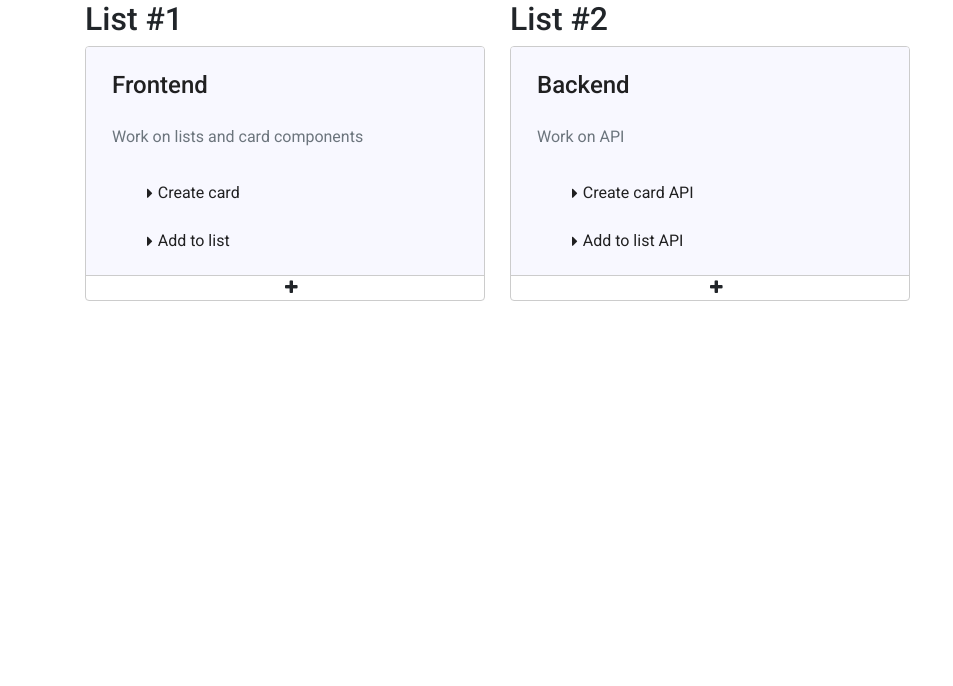
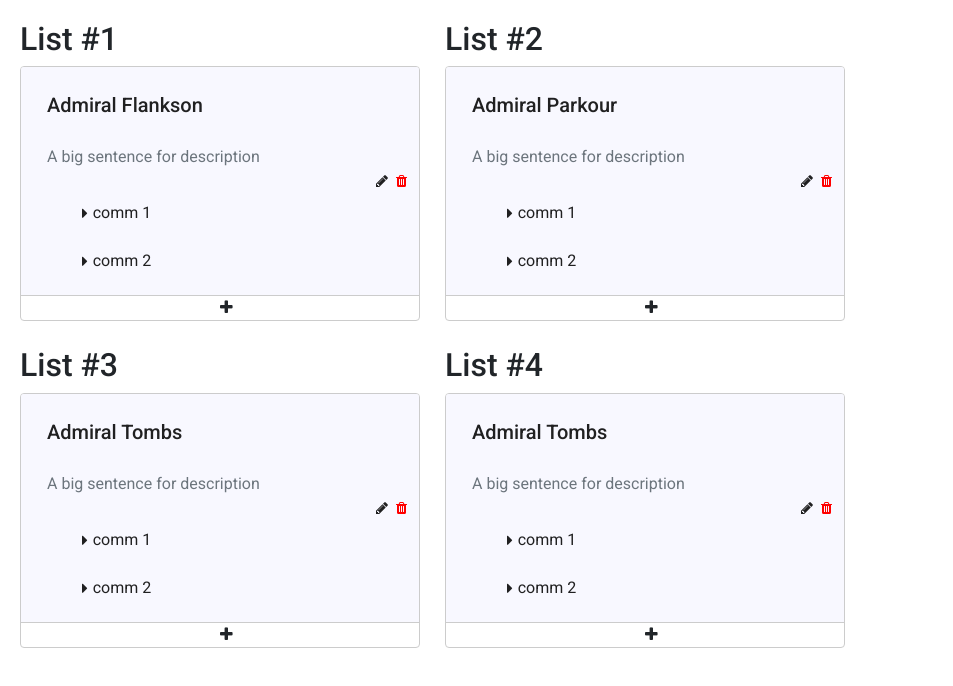
Before and after one commit to sudarsan11/Trello-clone, an Angular app: page /list in a window 1280 px wide. Shown: the top 686 px of the page, without its empty margins (0-953 px from the left). Built offline with nearby package versions, Linux system fonts and the light colour scheme.

Commit message:
Implemented update and delete cards

```diff
--- a/src/app/card/card.component.html
+++ b/src/app/card/card.component.html
@@ -4,11 +4,11 @@
   <form #cardForm="ngForm" (submit)="onSaveCard(cardForm)" >
 
       <div class="form-group">
-          <input type="text" class="form-control" ngModel name="title" placeholder="Enter a card title">
+          <input type="text" class="form-control" ngModel name="title" [ngModel]="cardTitle" placeholder="Enter a card title" #title>
         </div>
 
         <div class="form-group">
-          <textarea class="form-control" rows="5" ngModel name="description"  placeholder="Add a description"></textarea>
+          <textarea class="form-control" rows="5" ngModel name="description" [ngModel]="cardDesc" placeholder="Add a description"></textarea>
         </div>
 
         <div class="form-group" *ngFor="let comment of comments let i = index">
@@ -20,7 +20,7 @@
         </div>
 
         <div>
-          <button style="float: right;" type="submit" class="btn btn-primary">Save card</button>
+          <button style="float: right;" [disabled]="title.value.length == 0" type="submit" class="btn btn-primary">Save card</button>
         </div>
 
 
--- a/src/app/card/card.component.ts
+++ b/src/app/card/card.component.ts
@@ -12,6 +12,11 @@ export class CardComponent implements OnInit {
   constructor(public cardService: CardService) { }
 
   comments = [1];
+
+  isEdit = false;
+  cardTitle: string;
+  cardDesc: string;
+  cardComments: Array<string>;
 
   onAddNewComment() {
     this.comments.push(1);
@@ -35,12 +40,21 @@ export class CardComponent implements OnInit {
        comments : cardComments
     }
 
+    console.log(newCard);
     this.cardService.setCard(newCard);
-
 
   }
 
   ngOnInit() {
+
+    this.isEdit = this.cardService.getIsEdit();
+
+    if (this.isEdit) {
+      const editedCard = this.cardService.getCard();
+      this.cardTitle = editedCard.title;
+      this.cardDesc  = editedCard.description;
+      this.cardComments = editedCard.comments;
+    }
   }
 
 }
--- a/src/app/card/card.service.ts
+++ b/src/app/card/card.service.ts
@@ -8,9 +8,21 @@ export class CardService {
   card: CardInterface = {title: '', description: '', comments: []};
   private cardUpdated = new Subject<CardInterface>();
 
+  isEdit = false;
+
+
+  setIsEdit(status: boolean) {
+    this.isEdit = status;
+  }
+
+  getIsEdit() {
+    return this.isEdit;
+  }
+
   setCard(newCard: CardInterface) {
+    this.card = new CardInterface();
     this.card = newCard;
-    this.cardUpdated.next(newCard);
+    this.cardUpdated.next(this.card);
   }
 
   getCard() {
--- a/src/app/list/list.component.css
+++ b/src/app/list/list.component.css
@@ -2,7 +2,7 @@
 
   width: 400px;
   max-width: 100%;
-  margin: 0 25px 25px 0;
+  margin: 0 25px 25px 0px;
   display: inline-block;
   vertical-align: top;
 }
@@ -26,7 +26,7 @@
   justify-content: space-between;
   box-sizing: border-box;
   cursor: move;
-  background: white;
+  background-color: ghostwhite;
   font-size: 14px;
 }
 
@@ -70,3 +70,8 @@
 .cdk-drag-animating {
   transition: transform 250ms cubic-bezier(0, 0, 0.2, 1);
 }
+
+.new-card {
+  padding-right: 50px;
+  background-color: aliceblue;
+}
--- a/src/app/list/list.component.html
+++ b/src/app/list/list.component.html
@@ -1,5 +1,4 @@
-<div class="container">
-
+<div class="container-fluid" style="padding: 20px;">
   <div cdkDropListGroup>
       <div class="example-container" *ngFor="let f of lists let listIndex = index">
         <h2>{{f.item}}</h2>
@@ -8,16 +7,14 @@
           [cdkDropListData]="f.children"
           (cdkDropListDropped)="drop($event)">
 
+            <div class="example-box" [ngClass]="{'new-card': showForm && item.item.length == 0}" *ngFor="let item of f.children let cardIndex = index" cdkDrag>
 
-            <div class="example-box" style="background-color: ghostwhite;" *ngFor="let item of f.children" cdkDrag>
+              <mat-list>
 
-                <mat-list  *ngIf="item.title.length > 0">
-
-                      <mat-list-item class="display-4"><h4>{{item.title}}</h4></mat-list-item>
+                <mat-list-item><h5>{{item.item}}</h5></mat-list-item>
                 <mat-list-item class="text-muted">{{item.description}}</mat-list-item>
 
-                      <mat-list style="margin-left:30px;">
-
+                <mat-list style="margin-left:30px">
                     <mat-list-item  *ngFor="let comment of item.comments">
                         <i class="fa fa-caret-right" aria-hidden="true" style="margin: 5px;"></i>
                         {{comment}}
@@ -27,17 +24,19 @@
               </mat-list>
 
 
-
-                <app-card   *ngIf="item.title.length == 0" style="width: 100%"></app-card>
-
+              <div class="row col-2" *ngIf=" item.item.length > 0">
+                  <i class="fa fa-pencil" style="padding-right: 8px; cursor: pointer;" (click)="onUpdateCard(listIndex, cardIndex)"></i>
+                  <i class="fa fa-trash" style="color: red; cursor: pointer;" (click)="onDeleteCard(listIndex, cardIndex)"></i>
               </div>
 
+              <app-card style="width: 100%" *ngIf="showForm && item.item.length == 0" ></app-card>
+            </div>
 
-            <div><i style="margin-left: 50%; cursor: pointer;" (click)="onClickAddCard(listIndex)"
+            <div><i style="margin-left: 50%; cursor: pointer;" *ngIf="!disableAddCard" (click)="onAddCard(listIndex)"
               class="fa fa-plus" aria-hidden="true"></i></div>
+
 
         </div>
       </div>
     </div>
-
 </div>
--- a/src/app/list/list.component.ts
+++ b/src/app/list/list.component.ts
@@ -1,7 +1,6 @@
 import { Component, OnInit } from '@angular/core';
 import { CdkDragDrop, moveItemInArray, transferArrayItem } from '@angular/cdk/drag-drop';
 import { ListService } from './list.service';
-import { CardInterface } from '../card/card.interface';
 import { CardService } from '../card/card.service';
 
 @Component({
@@ -12,61 +11,98 @@ import { CardService } from '../card/card.service';
 export class ListComponent implements OnInit {
 
   constructor(public listService: ListService, public cardService: CardService) { }
+  showForm = false;
+  disableAddCard = false;
 
   lists = [
     {
       item: 'List #1',
-      children: [
-        {
-          title : 'Frontend',
-          description : 'Work on lists and card components',
-          comments: ['Create card', 'Add to list']
-        }
+      children:[
+        { item: 'Admiral Flankson', description: 'A big sentence for description' , comments: ['comm 1', 'comm 2']},
       ]
     },
-
     {
       item: 'List #2',
       children: [
-        {
-          title : 'Backend',
-          description : 'Work on API',
-          comments: ['Create card API', 'Add to list API']
-        }
-      ],
+        { item: 'Admiral Parkour', description: 'A big sentence for description', comments: ['comm 1', 'comm 2'] },
+      ]
+    },
+    {
+      item: 'List #3',
+      children: [
+        { item: 'Admiral Tombs',  description: 'A big sentence for description' , comments: ['comm 1', 'comm 2']},
+      ]
+    },
+    {
+      item: 'List #4',
+      children: [
+        { item: 'Admiral Tombs',  description: 'A big sentence for description', comments: ['comm 1', 'comm 2'] },
+      ]
+
     }
-  ];
+  ]
 
-  onClickAddCard(listIndex: number) {
+  onDeleteCard(listIndex: number, cardIndex: number) {
+    this.lists[listIndex].children.splice(cardIndex, 1);
+  }
 
-    this.lists[listIndex].children.push({
-        title :  '',
-        description : '',
-        comments:  []
-    });
 
-    this.cardService.getCardUpdatedListener()
+  onUpdateCard(listIndex: number, cardIndex: number) {
+
+
+    this.cardService.setCard({title: this.lists[listIndex].children[cardIndex].item,
+       description: this.lists[listIndex].children[cardIndex].description, comments: []});
+
+    this.lists[listIndex].children[cardIndex].item = '';
+    this.lists[listIndex].children[cardIndex].description = '';
+    this.lists[listIndex].children[cardIndex].comments = [];
+
+    this.showForm = true;
+    this.disableAddCard = true;
+    this.cardService.setIsEdit(true);
+
+    const cardSub = this.cardService.getCardUpdatedListener()
+    .subscribe( (updatedCard) => {
+
+      this.lists[listIndex].children[cardIndex] = ({item: updatedCard.title, description: updatedCard.description,
+         comments: updatedCard.comments});
+      cardSub.unsubscribe();
+      this.disableAddCard = false;
+      this.showForm = false;
+      this.cardService.setIsEdit(false);
+    })
+  }
+
+
+  onAddCard(listIndex: number) {
+
+    this.disableAddCard = true;
+    this.lists[listIndex].children.push({item: '', description: '', comments: []});
+    this.showForm = true;
+
+    const cardSub = this.cardService.getCardUpdatedListener()
       .subscribe( (updatedCard) => {
 
-        this.lists[listIndex].children.splice(this.lists[listIndex].children.length - 1, 1);
-
-        this.lists[listIndex].children.push({
-          title : updatedCard.title ,
-          description : updatedCard.description ,
-          comments: updatedCard.comments
-        });
+        this.lists[listIndex].children[this.lists[listIndex].children.length - 1 ] = ({item: updatedCard.title,
+           description: updatedCard.description, comments: updatedCard.comments });
+        cardSub.unsubscribe();
+        this.disableAddCard = false;
+      })
 
 
-      })
   }
 
   drop(event: CdkDragDrop<{}[]>){
-    if(event.previousContainer === event.container){
+    if (event.previousContainer === event.container){
       moveItemInArray(event.container.data, event.previousIndex, event.currentIndex);
     } else {
       transferArrayItem(event.previousContainer.data, event.container.data, event.previousIndex, event.currentIndex);
     }
+
+    console.log(this.lists);
   }
+
+
 
   ngOnInit() {
 
```
Lines whose indentation alone changed are shown as unchanged.
